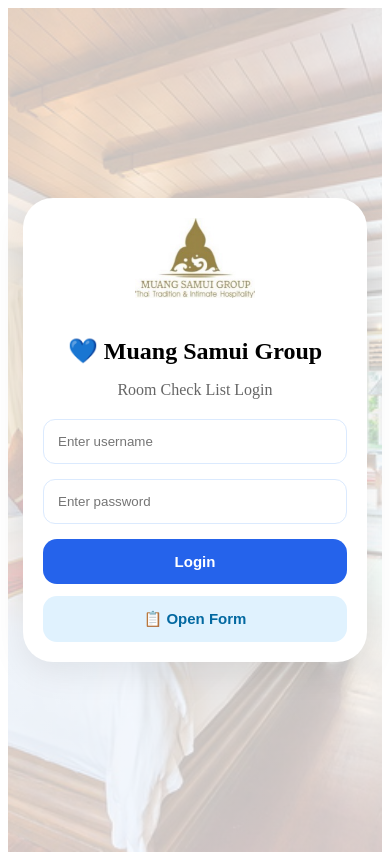
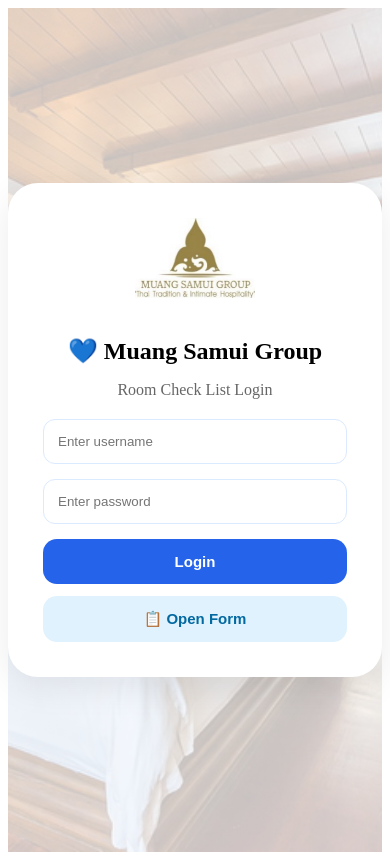
Before and after one commit to Thidamas2547/room-check, a React (Create React App) app: page / in a window 390 px wide. Built offline with nearby package versions, Linux system fonts and the light colour scheme.

Commit message:
improve mobile responsive

```diff
--- a/src/App.js
+++ b/src/App.js
@@ -2334,13 +2334,12 @@
 
 }
 
-const isMobile = window.innerWidth < 768;
+
 const styles = {
 
   /* ================= FORM ================= */
 
   container: {
-    width: "100%",
     maxWidth: 650,
     margin: "auto",
     padding: 25,
@@ -2380,7 +2379,7 @@
     border: "1px solid #dbeafe",
     background: "#f8fafc",
     outline: "none",
-  fontSize: 16,
+    fontSize: 15,
     boxSizing: "border-box"
   },
 
@@ -2497,8 +2496,7 @@
     width: "100%",
     maxWidth: 380,
     background: "#fff",
-    padding: isMobile ? 20 : 35,
-    margin: 15,
+    padding: 35,
     borderRadius: 30,
     textAlign: "center",
     boxShadow: "0 10px 35px rgba(0,0,0,0.08)"
@@ -2572,7 +2570,7 @@
   /* ================= ADMIN ================= */
 
   sidebar: {
-    width: isMobile ? 90 : 240,
+    width: 240,
     background: "#ffffff",
     padding: 25,
     borderRight: "1px solid #e2e8f0",
@@ -2591,8 +2589,7 @@
     marginBottom: 10,
     cursor: "pointer",
     color: "#334155",
-  transition: "0.2s",
-  fontSize: isMobile ? 12 : 15
+    transition: "0.2s"
   },
 
   menuActive: {
@@ -2604,23 +2601,19 @@
       "linear-gradient(90deg,#3b82f6,#60a5fa)",
     color: "#fff",
     fontWeight: "600",
-  boxShadow: "0 4px 12px rgba(59,130,246,0.3)",
-  fontSize: isMobile ? 12 : 15
+    boxShadow: "0 4px 12px rgba(59,130,246,0.3)"
   },
 
   pageBox: {
     background: "#ffffff",
     padding: 25,
     borderRadius: 25,
-  boxShadow: "0 4px 20px rgba(0,0,0,0.05)",
-  overflowX: "auto"
+    boxShadow: "0 4px 20px rgba(0,0,0,0.05)"
   },
 
   statsGrid: {
     display: "grid",
-  gridTemplateColumns: isMobile
-    ? "1fr"
-    : "repeat(4,1fr)",
+    gridTemplateColumns: "repeat(4,1fr)",
     gap: 20,
     marginBottom: 25
   },
@@ -2645,10 +2638,8 @@
 
   dashboardHeader: {
     display: "flex",
-  flexDirection: isMobile ? "column" : "row",
     justifyContent: "space-between",
     alignItems: "center",
-  gap: 10,
     marginBottom: 20
   },
 
@@ -2689,9 +2680,7 @@
 
   detailGrid: {
     display: "grid",
-  gridTemplateColumns: isMobile
-    ? "1fr"
-    : "1fr 1.3fr",
+    gridTemplateColumns: "1fr 1.3fr",
     gap: 20
   },
 
```
Lines whose indentation alone changed are shown as unchanged.
